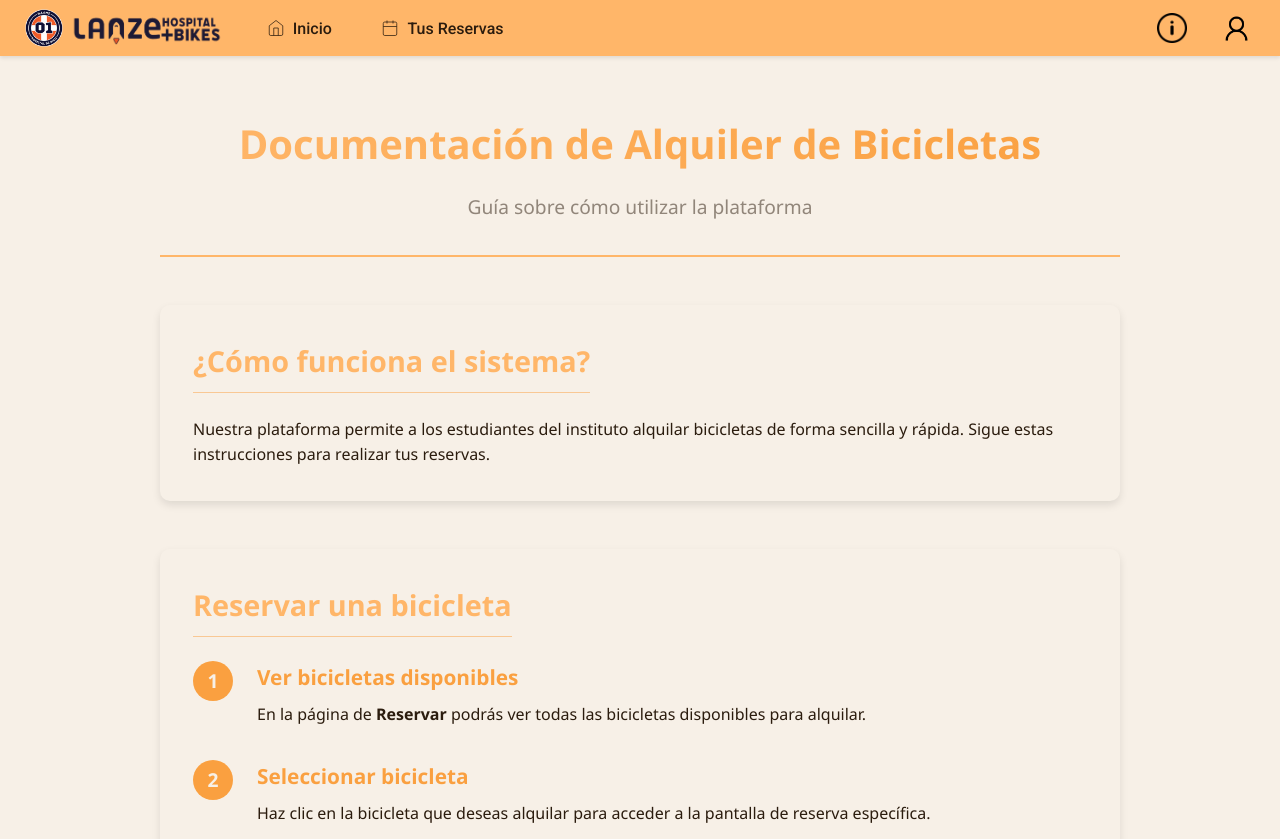
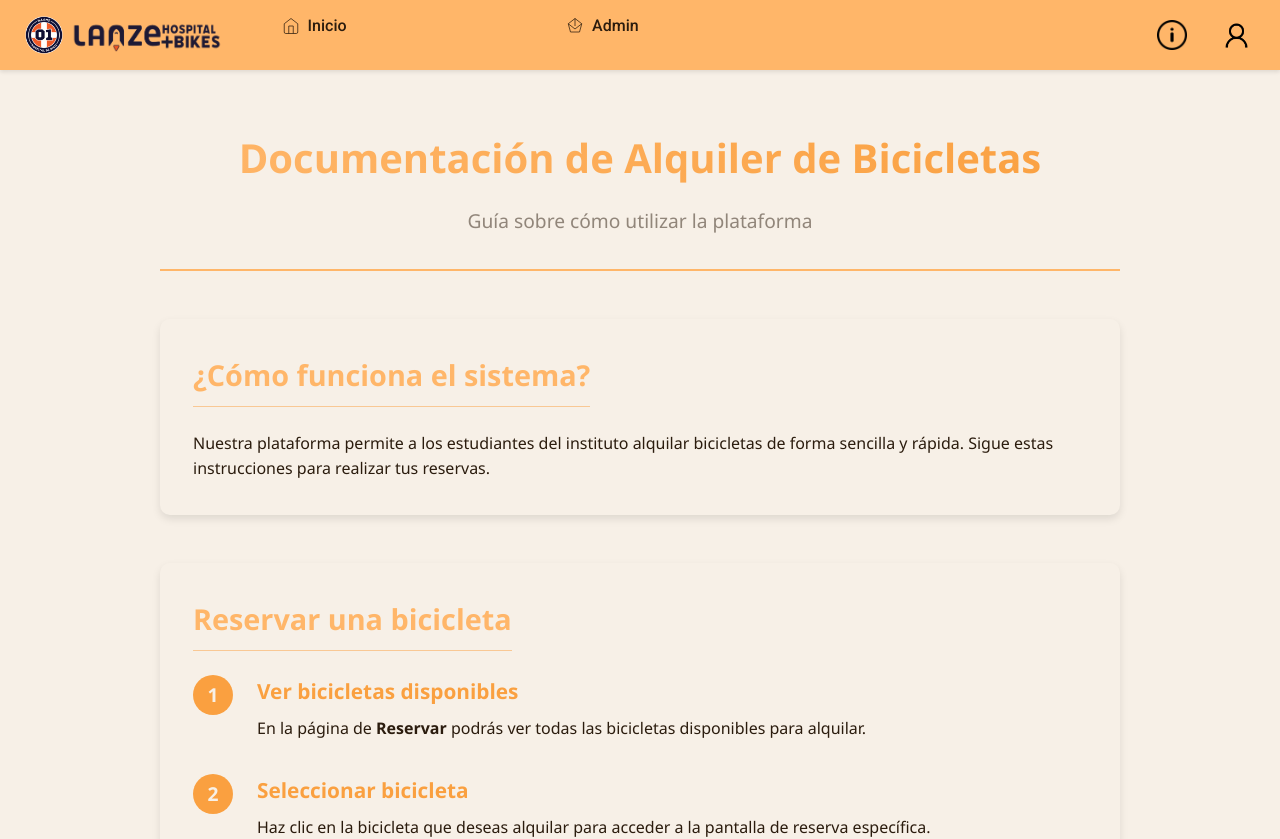
Before and after one commit to Bicis-HLanz/hopital-bicis, a Next.js app: page /documentacion in a window 1280 px wide. Shown: the top 839 px of the page. Built offline with nearby package versions, Linux system fonts and the light colour scheme.

Commit message:
feat: add button to navigate to admin page

```diff
--- a/app/components/mainLayout/Nav/AppNav.module.css
+++ b/app/components/mainLayout/Nav/AppNav.module.css
@@ -10,11 +10,10 @@
   border-top: 1px solid var(--border-color);
   z-index: 1000;
 }
-
 .app-nav ul {
-  display: grid;
-  grid-template-columns: 1fr 1px 1fr;
-  align-items: center;
+  display: flex;
+  flex-grow: 1;
+  justify-content: space-evenly;
   margin: 0 auto;
   padding: 0;
   list-style: none;
@@ -29,13 +28,9 @@
   display: flex;
   align-items: center;
   justify-content: center;
+  flex: 1; /* Ensures all li elements have the same width */
 }
 
-.app-nav li:nth-child(2) {
-  background-color: var(--border-color);
-  height: 60%;
-  align-self: center;
-}
 
 .app-nav a {
   text-decoration: none;
@@ -98,9 +93,6 @@
     height: auto;
   }
 
-  .app-nav li:nth-child(2) {
-    display: none;
-  }
 
   .app-nav a {
     color: var(--text);
--- a/app/components/mainLayout/Nav/AppNav.tsx
+++ b/app/components/mainLayout/Nav/AppNav.tsx
@@ -15,7 +15,6 @@ const AppNav: React.FC = () => {
             Inicio
           </Link>
         </li>
-        <li></li> {/* Separador */}
         <li>
           <Link href="/mi-reserva">
             <svg viewBox="0 0 24 24" fill="none" stroke="currentColor" className={styles["icono"]}>
@@ -25,6 +24,16 @@ const AppNav: React.FC = () => {
             Tus Reservas
           </Link>
         </li>
+        <li>
+          <Link href="/gestionar">
+            <svg viewBox="0 0 24 24" fill="none" stroke="currentColor" className={styles["icono"]}>
+              <path d="M12 2l9 7-3 11H6L3 9l9-7z" />
+              <path d="M12 2v10" />
+              <path d="M3 9l9 7 9-7" />
+            </svg>
+            Admin
+          </Link>
+        </li>
       </ul>
     </nav>
   );
```
